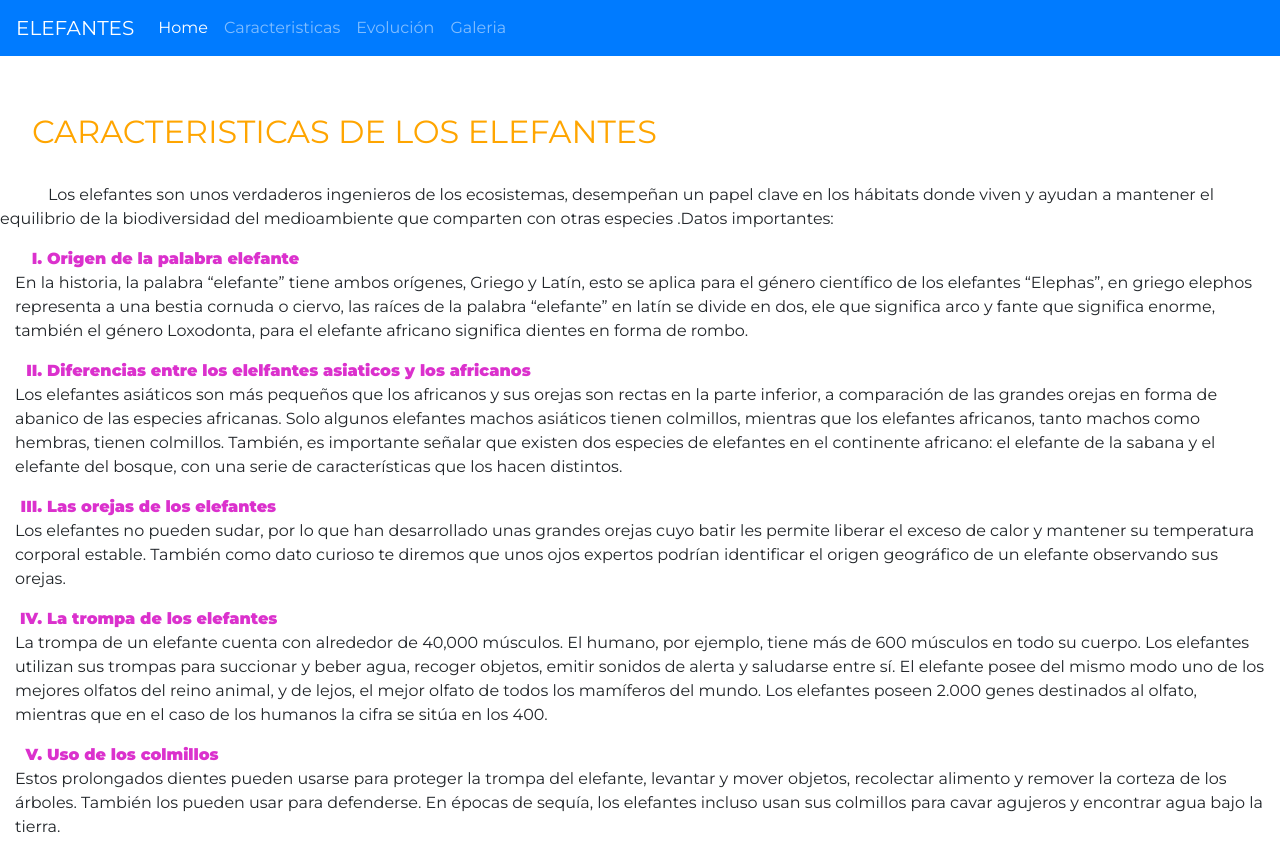
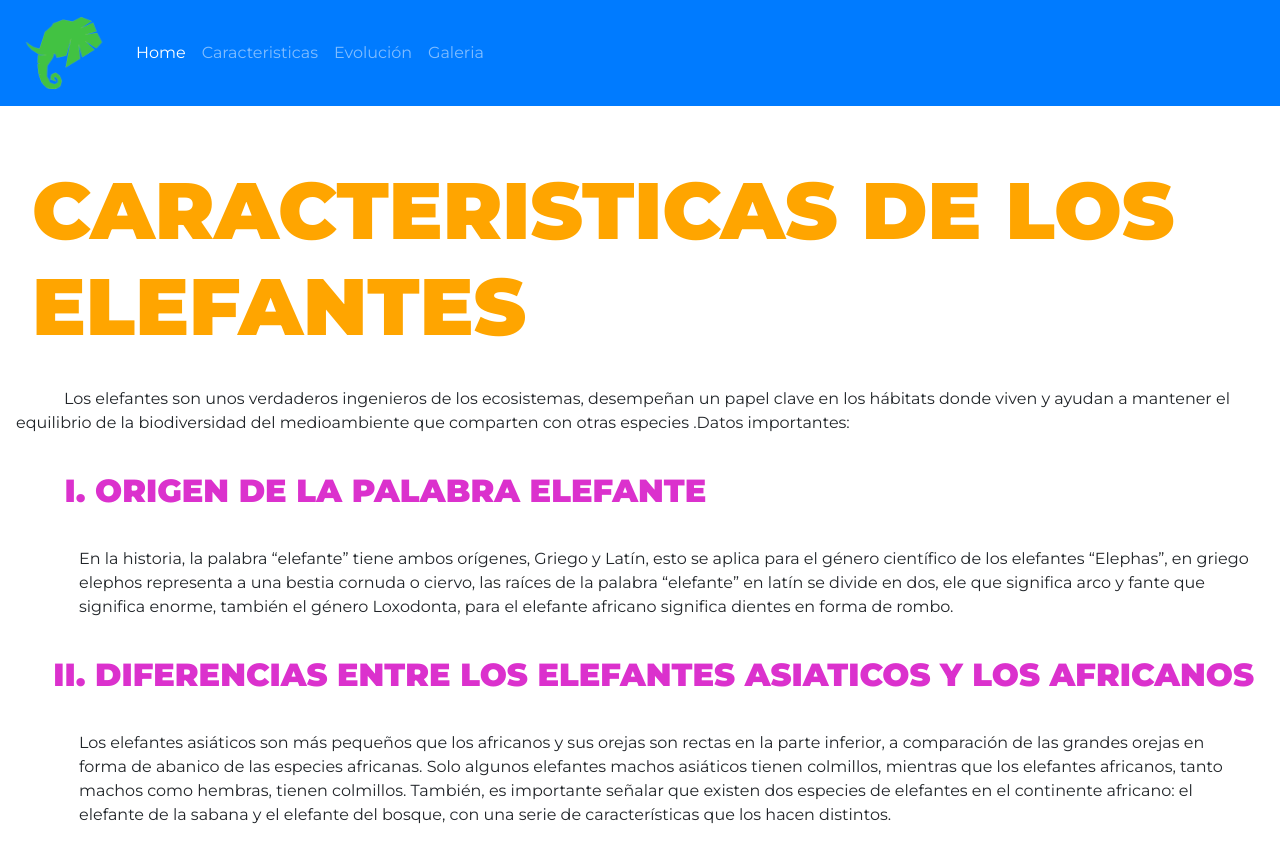
Before and after one commit to sol-colombo/ENE, a website: page pages/datos.html in a window 1280 px wide. Shown: the top 842 px of the page. Drawn offline with nearby package versions, Linux system fonts and the light colour scheme.

Commit message:
cambie el logo y tipografia de la pag

```diff
--- a/pages/datos.html
+++ b/pages/datos.html
@@ -19,7 +19,7 @@
         <button class="navbar-toggler navbar-toggler-right" type="button" data-toggle="collapse" data-target="#navbarTogglerDemo02" aria-controls="navbarTogglerDemo02" aria-expanded="false" aria-label="Toggle navigation">
           <span class="navbar-toggler-icon"></span>
         </button>
-        <a class="navbar-brand" href="../index.html">ELEFANTES</a>
+        <a class="navbar-brand" href="../index.html"> <img  class="navLogo" src="../image/loogo.png" alt="logo de un elefan de perfil color verde"> </a>
 
         <div class="collapse navbar-collapse" id="navbarTogglerDemo02">
           <ul class="navbar-nav mr-auto mt-2 mt-md-0">
@@ -43,7 +43,7 @@
     <class class="container datos__lista">
       <div class="row">
         <div class="col-sm-12 col-md-12">
-          <h1>CARACTERISTICAS DE LOS ELEFANTES </h1>
+          <h1>CARACTERISTICAS DE LOS ELEFANTES</h1>
             <p class="sangria">
               Los elefantes son unos verdaderos ingenieros de los ecosistemas, desempeñan un papel clave en los hábitats donde viven y ayudan a mantener el equilibrio de la biodiversidad del medioambiente que comparten con otras especies
               .Datos importantes:
@@ -53,9 +53,9 @@
 
         <div class="col-sm-12 col-md-12" id="datos">
           <ol>
-            <li>Origen de la palabra elefante</li>
+            <li>ORIGEN DE LA PALABRA ELEFANTE</li>
             <p>En la historia, la palabra “elefante” tiene ambos orígenes, Griego y Latín, esto se aplica para el género científico de los elefantes “Elephas”, en griego elephos representa a una bestia cornuda o ciervo, las raíces de la palabra “elefante” en latín se divide en dos, ele que significa arco y fante que significa enorme, también el género Loxodonta, para el elefante africano significa dientes en forma de rombo.</p>
-            <li>Diferencias entre los elelfantes asiaticos y los africanos</li>
+            <li>DIFERENCIAS ENTRE LOS ELEFANTES ASIATICOS Y LOS AFRICANOS</li>
             <p> Los elefantes asiáticos son más pequeños que los africanos y sus orejas son rectas en la parte inferior, a comparación de las grandes orejas en forma de abanico de las especies africanas. Solo algunos elefantes machos asiáticos tienen colmillos, mientras que los elefantes africanos, tanto machos como hembras, tienen colmillos. También, es importante señalar que existen dos especies de elefantes en el continente africano: el elefante de la sabana y el elefante del bosque, con una serie de características que los hacen distintos.</p>
             <li>Las orejas de los elefantes</li>
             <p>Los elefantes no pueden sudar, por lo que han desarrollado unas grandes orejas cuyo batir les permite liberar el exceso de calor y mantener su temperatura corporal estable. También como dato curioso te diremos que unos ojos expertos podrían identificar el origen geográfico de un elefante observando sus orejas.</p>
--- a/scss/_tipografia.scss
+++ b/scss/_tipografia.scss
@@ -1,7 +1,8 @@
 h1{
-font-size: 2rem;
+font-size: 5rem;
 margin: 2rem;
 color: orange;
+font-weight: 900;
 }
 a{
     text-decoration: none;
@@ -11,3 +12,7 @@ h3{
     text-decoration: underline;
     margin:2rem;
 }
+
+p{
+    margin: 2rem 1rem 2rem 1rem;
+}
--- a/scss/style.scss
+++ b/scss/style.scss
@@ -87,18 +87,18 @@
     border-radius: 2em;
 
     }
-    tituloPrincipal{
 
-font-weight: 900;
-        color: orange;
-
-    }
-
-
-
+h1{
+    font-size: 3rem;
+}
+.navLogo{
+height: 5rem;
+width: 6rem;
+}
 /*afri y asia*/
 .sangria{
     text-indent:$sangria;
+    font-weight: 500;
 }
 
 .gridTabla{
@@ -131,13 +131,6 @@ iframe{
     width: 26rem;
     height: 17rem;
 }
-p .button{
-    background-color: $back;
-    transition: all 2s;
-    :hover{
-        width: 3rem;
-    }
-}
 
 /*afri y asia*/
 
@@ -156,6 +149,10 @@ color: rgb(10, 177, 189);
 li p{
     color: black;
 }
+}
+
+ol{
+    margin-left: 3rem;
 }
 
 
@@ -177,10 +174,11 @@ h5 a:hover{
     }
 
     #footer{
-
+       font-weight: 400;
         margin-top:1rem;
         background-color: rgb(5, 131, 5);
         width: 100%;
+        height: auto;
     }
 
 
@@ -193,7 +191,10 @@ h5 a:hover{
         ol li {
             margin-left: 2rem;
             font-weight: 800;
-            font-size: $size ;
+            font-size: 2rem ;
 
         }
+        h1{
+            font-size: 5rem;
+        }
     }
```
Also changed, not shown: index.html (+1 -1 lines), pages/africa.html (+2 -2 lines), pages/asia.html (+8 -6 lines), pages/evolucion.html (+3 -3 lines), pages/galeria.html (+1 -1 lines), css/pruebacss.css, image/durmiendo.jpg (added), image/loogo.png (added), image/ss.jpg (added).
